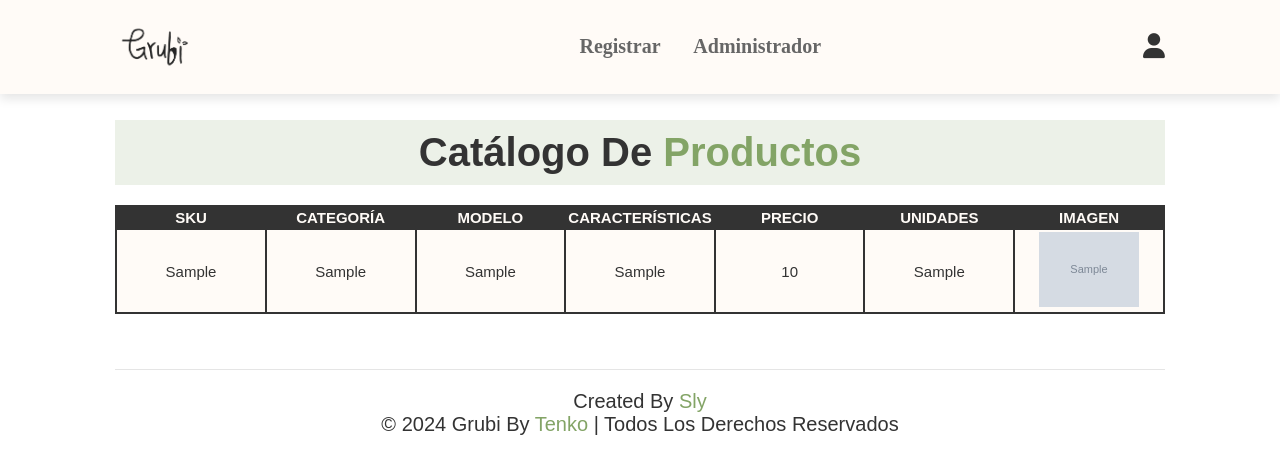
After one commit to sly8057/grubi-v2, a PHP site: page /php/admin.php in a window 1280 px wide. The commit adds this page. Shown: the top 474 px of the page. Run offline with PHP 8.4, Linux system fonts and the light colour scheme; tables that the repository leaves empty or names only in its code hold one stand-in row (values such as "Sample post"); grey boxes marked "Sample" are stand-in pictures; some web fonts are replaced.

Commit message:
products catalogue

```diff
--- a/connection.php
+++ b/connection.php
@@ -7,7 +7,26 @@
     $con = mysqli_connect($server, $user, $pass, $data);
     if(!$con) {
         die("Falla en la conexión".mysqli_connect_error());
-    } else {
-        echo "Conexión exitosa";
+    // } else {
+    //     echo "Conexión exitosa";
     }
 ?>
+
+<?php
+// class Connection {
+//     public static function connect() {
+
+//         $con = new PDO(
+//             "mysql:host=localhost;dbname=grubi-v2",
+//             "root",
+//             "",
+//             array(
+//                 PDO::ATTR_ERRMODE => PDO::ERRMODE_EXCEPTION,
+//                 PDO::MYSQL_ATTR_INIT_COMMAND => 'SET NAMES utf8'
+//             )
+//         );
+
+//         return $con;
+//     }
+// }
+?>
--- a/css/style.css
+++ b/css/style.css
@@ -537,6 +537,52 @@ section .spacing {
 	padding-bottom: 5rem;
 }
 
+.admin .products{
+	width: 100%;
+	max-width: 100vw;
+	margin: auto;
+}
+
+.table {
+	width: 100%;
+	border: 0.2rem solid var(--font-color);
+	border-collapse: collapse;
+	margin: 0;
+	padding: 0;
+	table-layout: fixed;
+}
+
+.table tr {
+	background-color: var(--bg-color);
+	color: var(--font-color);
+	border: 0.2rem solid rgba(255, 255, 255, .2);
+}
+
+.table th, .table td {
+	font-size: 1.5rem;
+	padding: 0.2rem;
+	text-align: center;
+}
+
+.table thead th {
+	text-transform: uppercase;
+	background-color: var(--font-color);
+	color: var(--bg-color);
+}
+
+.table img {
+	width: 70%;
+}
+
+.table tbody tr:hover {
+	background-color: rgba(131, 164, 102, .50);
+	color: var(--bg-color);
+}
+
+.table tbody td:hover {
+	background-color: rgba(131, 164, 102, .75);
+	color: var(--bg-color);
+}
 
 
 
--- a/html/login.html
+++ b/html/login.html
@@ -22,7 +22,7 @@
 		<nav class="navbar">
 			<a href="../index.html">Inicio</a>
 			<a href="#">Log in</a>
-			<a href="products.html">Productos</a>
+			<a href="../php/products.php">Productos</a>
 			<a href="signup.html">Sign up</a>
 		</nav>
 
--- a/html/signup.html
+++ b/html/signup.html
@@ -22,7 +22,7 @@
 		<nav class="navbar">
 			<a href="../index.html">Inicio</a>
 			<a href="login.html">Log in</a>
-			<a href="products.html">Productos</a>
+			<a href="../php/products.php">Productos</a>
 			<a href="#">Sign up</a>
 		</nav>
 
--- a/index.html
+++ b/index.html
@@ -23,7 +23,7 @@
 		<nav class="navbar">
 			<a href="#">Inicio</a>
 			<a href="html/login.html">Log in</a>
-			<a href="html/products.html">Productos</a>
+			<a href="php/products.php">Productos</a>
 			<a href="html/signup.html">Sign up</a>
 		</nav>
 
@@ -143,7 +143,7 @@
 			</div>
 		</div>
 		<div class="box-container">
-			<a href="html/products.html" class="btn">más productos</a>
+			<a href="php/products.php" class="btn">más productos</a>
 		</div>
 	</section>
 <!-- products section end -->
--- /dev/null
+++ b/php/admin.php
@@ -0,0 +1,86 @@
+<?php
+	include "../connection.php";
+	$sql = mysqli_query($con, "SELECT * FROM macetas");
+?>
+
+<!DOCTYPE html>
+<html lang="es">
+<head>
+	<meta charset="UTF-8">
+	<meta name="viewport" content="width=device-width, initial-scale=1.0">
+	<title>Productos</title>
+
+	<!-- font awesome -->
+	<link rel="stylesheet" href="https://cdnjs.cloudflare.com/ajax/libs/font-awesome/6.5.1/css/all.min.css">
+
+	<!-- css file -->
+	<link href="../css/style.css" rel="stylesheet">
+</head>
+<body>
+<!-- header section start -->
+	<header>
+		<input type="checkbox" id="toggler">
+		<label for="toggler" class="fas fa-bars"></label>
+
+		<!-- <a href="#" class="logo">Grub<span>i</span></a> -->
+		<a href="#" class="logo"><img src="../img/decorations/grubi-logo.jpg" alt=""></a>
+
+		<nav class="navbar">
+			<a href="../html/regproducts.html">Registrar</a>
+			<a href="#">Administrador</a>
+			<!-- <a href="delproducts.php">Eliminar</a> -->
+			<!-- <a href="modproducts.php">Modificar</a> -->
+		</nav>
+
+		<div class="icons">
+			<a href="#" class="fas fa-user"></a>
+		</div>
+	</header>
+<!-- header section end -->
+
+	<section class="spacing"></section>
+	<section class="spacing"></section>
+
+<!-- products section start -->
+	<section class="products catalogue">
+		<h1 class="heading"> catálogo de <span> productos </span></h1>
+		<div class="admin products">
+			<table class="table">
+				<thead>
+					<tr>
+						<th class = "table">sku</th>
+						<th class = "table">categoría</th>
+						<th class = "table">modelo</th>
+						<th class = "table">características</th>
+						<th class = "table">precio</th>
+						<th class = "table">unidades</th>
+						<th class = "table">imagen</th>
+					</tr>
+				</thead>
+				<tbody>
+					<?php
+						while($row = mysqli_fetch_array($sql)) {
+					?>
+					<tr>
+						<td class = "table" data-label = "sku"><?php echo $row['sku']?></td>
+						<td class = "table" data-label = "categoría"><?php echo $row['categoria']?></td>
+						<td class = "table" data-label = "modelo"><?php echo $row['modelo']?></td>
+						<td class = "table" data-label = "características"><?php echo $row['caracteristicas']?></td>
+						<td class = "table" data-label = "precio"><?php echo $row['precio']?></td>
+						<td class = "table" data-label = "unidades"><?php echo $row['unidades']?></td>
+						<td class = "table" data-label = "imagen"><img src="../img/products/<?php echo $row['imagen']?>" alt=""></td>
+					</tr>
+					<?php }	?>
+				</tbody>
+			</table>
+		</div>
+	</section>
+<!-- products section start -->
+
+<!-- footer section start -->
+	<footer class="footer">
+		<div class="credit"> created by <span> sly </span> <br> &copy; 2024 Grubi by <span> Tenko </span> | todos los derechos reservados </div>
+	</footer>
+<!-- footer section end -->
+</body>
+</html>
--- a/php/signup.php
+++ b/php/signup.php
@@ -6,7 +6,7 @@
     $mail = $_POST['user-mail'];
     $pass = $_POST['user-psw'];
 
-    $sql = mysqli_query($con,"INSERT INTO users(id, name, surname, mail, pass) VALUES(0, '$name', '$surname', '$mail', '$pass')");
+    $sql = mysqli_query($con,"INSERT INTO clientes(id_cliente, nombre, apellido, correo, contra) VALUES(0, '$name', '$surname', '$mail', '$pass')");
 
     if($sql) {
         echo " -> usuario registrado";
```
Also changed, not shown: other parts of css/style.css (+40 -0 lines), html/products.html (deleted, +0 -248 lines), html/regproducts.html (+8 -8 lines), php/login.php (+12 -7 lines), php/pdf.php (added, +55 -0 lines), php/products.php (added, +128 -0 lines), php/regproducts.php (+21 -0 lines), img/decorations/grubi-logo.png (added).
